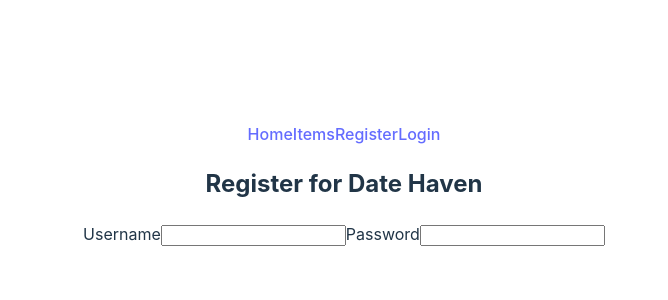
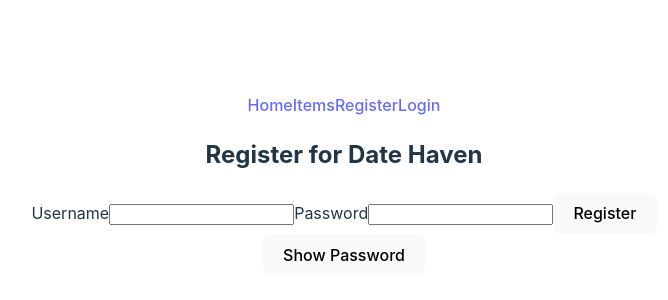
Before and after one commit to AustinDinsmore/Capstone-FE, a React (Vite) app in the folder Date-Haven/: page /register in a window 1280 px wide. Shown: the part 216-516 px from the top of the page, without its empty margins (296-964 px from the left). Built offline with nearby package versions, Linux system fonts and the light colour scheme.

Commit message:
register and login fully working, items needs work

```diff
--- a/Date-Haven/package.json
+++ b/Date-Haven/package.json
@@ -10,8 +10,10 @@
     "preview": "vite preview"
   },
   "dependencies": {
+    "@reduxjs/toolkit": "^2.2.7",
     "react": "^18.3.1",
     "react-dom": "^18.3.1",
+    "react-redux": "^9.1.2",
     "react-router-dom": "^6.26.0"
   },
   "devDependencies": {
--- /dev/null
+++ b/Date-Haven/redux/api.js
@@ -0,0 +1,33 @@
+import {createApi, fetchBaseQuery} from "@reduxjs/toolkit/query/react";
+
+
+export const dates_api = createApi({
+    reducerPath: "dates_api",
+    baseQuery: fetchBaseQuery({
+        baseUrl: "http://localhost:8080",
+    }),
+    endpoints: (builder) => ({
+        register: builder.mutation({
+            query: (body) => ({
+                url: "/auth/auth/register",
+                method: "POST",
+                body,
+            }),
+        }),
+        login: builder.mutation({
+            query: (body) => ({
+                url: "/auth/auth/login",
+                method: "POST",
+                body,
+            }),
+        }),
+        getItems: builder.query ({
+            query: () => ({
+                url: "/api/items/",
+                method: "GET",
+            })
+        })
+    })
+})
+
+export const {useRegisterMutation, useLoginMutation, useGetItemsQuery} = dates_api;
--- /dev/null
+++ b/Date-Haven/redux/store.js
@@ -0,0 +1,10 @@
+import {configureStore} from "@reduxjs/toolkit";
+import { dates_api } from "./api";
+
+export default configureStore({
+    reducer: {
+        [dates_api.reducerPath]: dates_api.reducer,
+    },
+    middleware: (getDefaultMiddleware) =>
+        getDefaultMiddleware().concat(dates_api.middleware),
+});
--- a/Date-Haven/src/App.jsx
+++ b/Date-Haven/src/App.jsx
@@ -3,17 +3,19 @@ import Home from "./components/Home";
 import AuthForm from "./components/AuthForm";
 import NavBar from "./components/NavBar";
 import './App.css'
+import { useState } from "react";
+import ItemList from "./components/Items";
 
 function App() {
-
+  const [token, setToken] = useState(null);
   return (
     <div>
-      <NavBar></NavBar>
+      <NavBar />
       <Routes>
         <Route path="/" element={<Home />} />
-        {/* <Route path="/items" /> */}
-        <Route path="/register" element={<AuthForm />} />
-        <Route path="/login" element={<AuthForm />} />
+        <Route path="/items" element={<ItemList />} />
+        <Route path="/register" element={<AuthForm setToken={setToken} />} />
+        <Route path="/login" element={<AuthForm setToken={setToken} />} />
       </Routes>
     </div>
   )
--- a/Date-Haven/src/components/AuthForm.jsx
+++ b/Date-Haven/src/components/AuthForm.jsx
@@ -1,31 +1,69 @@
 import { useState } from "react";
+import { useLocation, useNavigate } from "react-router-dom";
+import { useRegisterMutation, useLoginMutation } from "../../redux/api";
 
-
-function AuthForm() {
+function AuthForm({ setToken }) {
     const initialForm = {
         username: "",
         password: "",
     };
 
     const [form, updateForm] = useState(initialForm);
+    const [showPassword, setShowPassword] = useState(false);
+    const [error, setError] = useState(null);
+    const [register] = useRegisterMutation();
+    const [login] = useLoginMutation();
+    const navigate = useNavigate();
+    const location = useLocation();
+    const isRegister = location.pathname === "/register";
+
+    const handleChange = ({ target }) => {
+        setError(null);
+        updateForm({ ...form, [target.name]: target.value });
+    };
+
+    const handleSubmit = async (evt) => {
+        evt.preventDefault();
+        if (form.username === "" || form.password === "") {
+            setError("Please provide a username and password");
+            return;
+        }
+
+        const { data, error } = isRegister ? await register(form) : await login(form);
+
+        if (error) {
+            setError(error.data.message);
+            return;
+        }
+
+        setToken(data.token);
+        navigate("/");
+    };
 
     const { username, password } = form;
 
     return (
         <div>
-            <h2>Register for Date Haven</h2>
+            <h2> {isRegister ? "Register for Date Haven" : "Login to Date Haven"} </h2>
+            {error && <p>{error}</p>}
             <form>
                 <label>
                     Username
-                    <input name="username" value={username} />
+                    <input name="username" value={username} onChange={handleChange} />
                 </label>
                 <label>
                     Password
-                    <input name="password" value={password} />
+                    <input type={!showPassword ? "password" : "text"} name="password" value={password} onChange={handleChange} />
                 </label>
+                <button onClick={handleSubmit}>
+                    {isRegister ? "Register" : "Login"}
+                </button>
             </form>
+            <button onClick={() => setShowPassword(!showPassword)}>
+                Show Password
+            </button>
         </div>
     )
-}
+};
 
 export default AuthForm;
--- /dev/null
+++ b/Date-Haven/src/components/Items.jsx
@@ -0,0 +1,26 @@
+import { useGetItemsQuery } from "../../redux/api";
+
+function ItemList() {
+    const { data = {}, error, isLoading } = useGetItemsQuery;
+
+    if (isLoading) {
+        return <p>Loading...</p>;
+    }
+
+    if (error) {
+        return <h3>{error.data.message}</h3>;
+    }
+
+    return (
+        <section>
+            <h2>Date Ideas</h2>
+            <div>
+                {data && data.items.map((item) => {
+                    <ItemCard key={item.id} item={item} />
+                })}
+            </div>
+        </section>
+    );
+}
+
+export default ItemList;
--- a/Date-Haven/src/components/NavBar.jsx
+++ b/Date-Haven/src/components/NavBar.jsx
@@ -5,11 +5,11 @@ function NavBar() {
     return (
         <nav>
             <NavLink to={"/"}>Home</NavLink>
-            <NavLink>Items</NavLink>
-            <NavLink to={"/auth"}>Register</NavLink>
-            <NavLink>Login</NavLink>
+            <NavLink to={"/items"}>Items</NavLink>
+            <NavLink to={"/register"}>Register</NavLink>
+            <NavLink to={"/login"}>Login</NavLink>
         </nav>
     )
-}
+};
 
 export default NavBar;
--- a/Date-Haven/src/main.jsx
+++ b/Date-Haven/src/main.jsx
@@ -2,12 +2,16 @@ import { StrictMode } from 'react'
 import { createRoot } from 'react-dom/client'
 import App from './App.jsx'
 import { BrowserRouter } from "react-router-dom"
+import { Provider } from "react-redux";
+import store from '../redux/store.js';
 import './index.css'
 
 createRoot(document.getElementById('root')).render(
   <StrictMode>
     <BrowserRouter>
-      <App />
+      <Provider store={store}>
+        <App />
+      </Provider>
     </BrowserRouter>
-  </StrictMode>,
-)
+  </StrictMode>
+);
```
Also changed, not shown: 1 other file (tests, documents, lock files or other folders).
